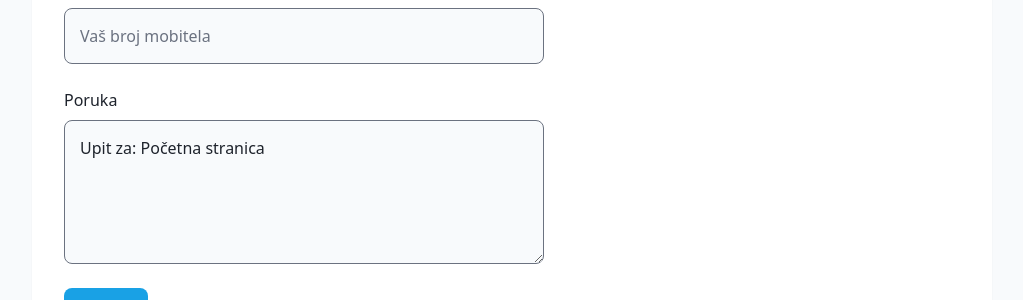
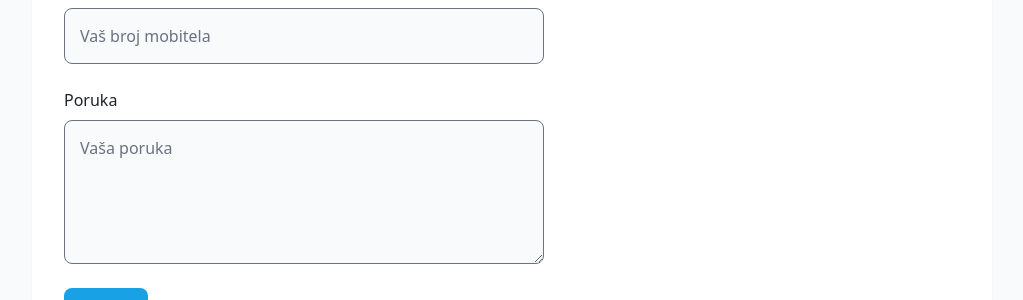
Before and after one commit to akudric/auraterm-nextjs, a Next.js app: page / in a window 1280 px wide. Shown: the part 2008-2308 px from the top of the page, without its empty margins (128-1151 px from the left). Built offline with nearby package versions, Linux system fonts and the light colour scheme.

Commit message:
Added form to the landing page 2

```diff
--- a/components/ContactForm.tsx
+++ b/components/ContactForm.tsx
@@ -165,7 +165,6 @@ export default function ContactForm({ source }: { source?: string }) {
           <textarea
             name="message"
             // 👇 auto-hint the operator what it’s about
-            defaultValue={source ? `Upit za: ${source}\n` : ''}
             placeholder="Vaša poruka"
             className="form-input w-full rounded-lg border bg-slate-50 min-h-32 sm:min-h-36 p-3 sm:p-[15px]"
             required
```
